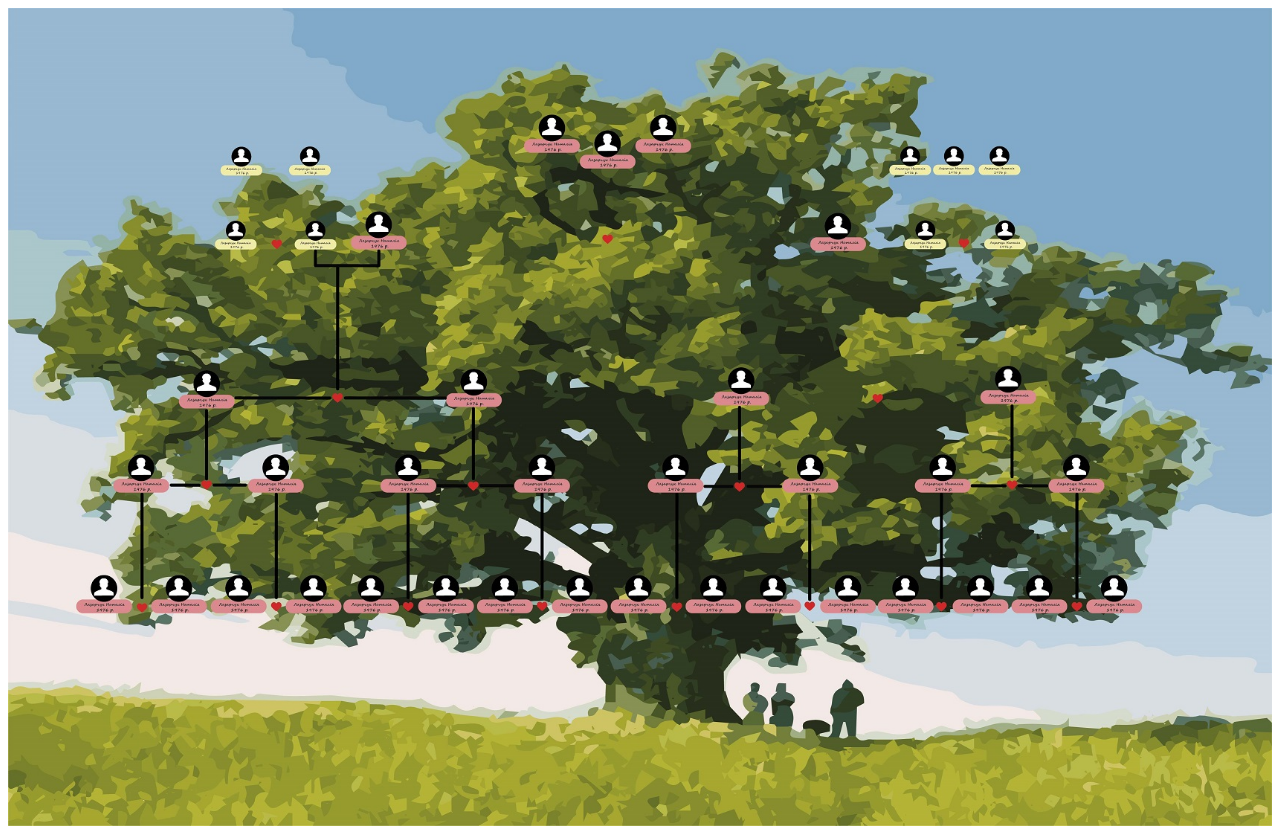
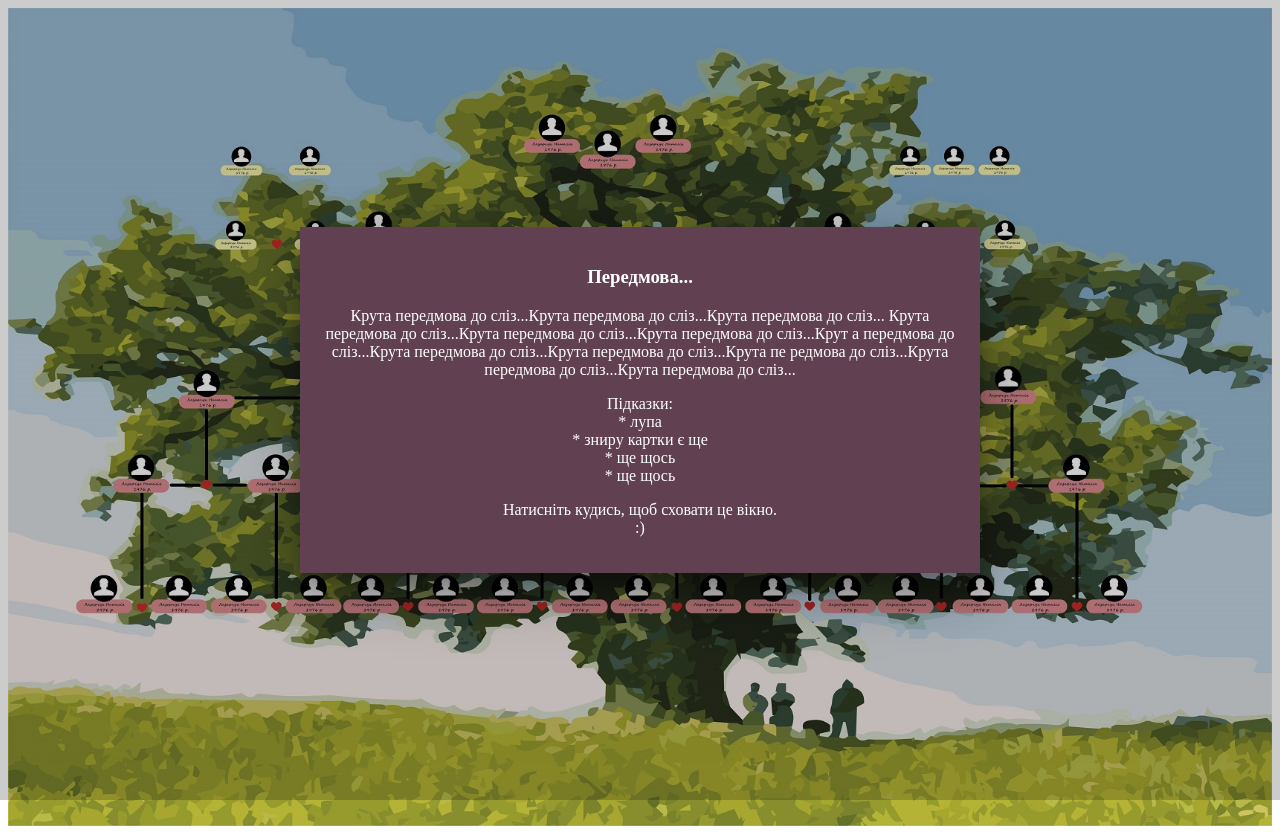
Before and after one commit to bredemar123/bredemar123.github.io, a plain HTML site: page zoomy.htm in a window 1280 px wide. Drawn offline with Linux system fonts and the light colour scheme.

Commit message:
Update zoomy.htm

```diff
--- a/zoomy.htm
+++ b/zoomy.htm
@@ -1,13 +1,14 @@
 <!DOCTYPE HTML>
 <head>
 	<meta charset = "utf-8" />
-	<title>Сімейне дерево</title>
+	<title>Untitled 2</title>
 
-</head>
 <link type="text/css" rel="stylesheet" href="zoomy.css"/>
 
-<script type="text/javascript"  src="jquery-1.8.0.min.js"></script>
-<script type="text/javascript"  src="zoomy.js"></script>
+<script type="text/javascript" src="jquery-1.8.0.min.js"></script>
+<script type="text/javascript" src="zoomy.js"></script>
+</head>
+
 <body>
 
 
@@ -21,22 +22,115 @@
     user-select: none;border: none;
 	font-family: 'SegoeScript';
 }
+/* слой затемнения */
+.dm-overlay {
+    position: fixed;
+    top: 0;
+    left: 0;
+    background: rgba(0, 0, 0, 0.2);
+
+    overflow: auto;
+    width: 100%;
+    height: 100%;
+    z-index: 1000;
+}
+/* активируем слой затемнения и модальное окно */
+.dm-overlay:target {
+    display: block;
+/* анимация и время задержки */
+    -webkit-animation: fade .6s;
+    -moz-animation: fade .6s;
+    animation: fade .6s;
+}
+/* блочная таблица */
+.dm-table {
+    display: table;
+    width: 100%;
+    height: 100%;
+}
+/* ячейка блочной таблицы */
+.dm-cell {
+    display: table-cell;
+    padding: 0 1em;
+    vertical-align: middle;
+    text-align: center;
+}
+/* модальный блок */
+.dm-modal {
+    display: inline-block;
+    padding: 20px;
+/* максимально возможная ширина */
+    max-width: 40em;
+    background: #614051;
+/* внешняя тень блока */
+    -webkit-box-shadow: 0px 15px 20px rgba(0, 0, 0, 0.22), 0px 19px 60px rgba(0, 0, 0, 0.3);
+    -moz-box-shadow: 0px 15px 20px rgba(0, 0, 0, 0.22), 0px 19px 60px rgba(0, 0, 0, 0.3);
+    box-shadow: 0px 15px 20px rgba(0, 0, 0, 0.22), 0px 19px 60px rgba(0, 0, 0, 0.3);
+    color: #ffffff;
+    text-align: center;
+
+/* анимация и время задержки */
+    -webkit-animation: fade .8s;
+    -moz-animation: fade .8s;
+    animation: fade .8s;
+}
+/* анимация при появлении затемнения и блоков с содержанием */
+@-moz-keyframes fade {
+    from { opacity: 0; }
+to { opacity: 1 }
+}
+@-webkit-keyframes fade {
+    from { opacity: 0; }
+to { opacity: 1 }
+}
+@keyframes fade {
+    from { opacity: 0; }
+to { opacity: 1 }
+}
+
+/* изображения в модальном окне */
+.dm-modal img {
+    width: 100%;
+    height: auto;
+}
+/* миниатюры изображений */
+.pl-left,.pl-right {
+    width: 25%;
+    height: auto;
+}
+.pl-right {
+    float: right;
+    margin: 5px 0 5px 15px;
+}
+.pl-left {
+    float: left;
+    margin: 5px 15px 5px 0;
+}
 </style>
-
+<div class="dm-overlay" id="win1" onclick="document.getElementById('win1').style.display='none';">
+    <div class="dm-table">
+        <div class="dm-cell">
+            <div class="dm-modal">
+                <a href="#close" class="close"></a>
+                <h3><strong>Передмова...</strong></h3>
+                <p>Крута передмова до сліз...Крута передмова до сліз...Крута передмова до сліз...
+				Крута передмова до сліз...Крута передмова до сліз...Крута передмова до сліз...Крут
+				а передмова до сліз...Крута передмова до сліз...Крута передмова до сліз...Крута пе
+				редмова до сліз...Крута передмова до сліз...Крута передмова до сліз...</p>
+				<p>Підказки: <br>* лупа<br>* зниpу картки є ще<br>* ще щось<br>* ще щось</p>
+				<p>Натисніть кудись, щоб сховати це вікно.<br>:)</p>
+            </div>
+        </div>
+    </div>
+</div>
 <a href="img/ttest.jpg" class="zoom" class = 'fig'>
     <img src="img/ttest1.jpg" width = '100%' usemap="#workmap"height = '100%'class = 'fig' alt="This is the Display Image" />
 </a>
 
 <script type="text/javascript">
-
 $(function(){
     $('.zoom').zoomy();
 }(jQuery))
-
-
 </script>
-<map name="workmap" >
-  <area shape="rect" coords="2270,530,2400,270" alt="Матвій" href="matviy.html" >
-</map>
 </body>
 </html>
```
